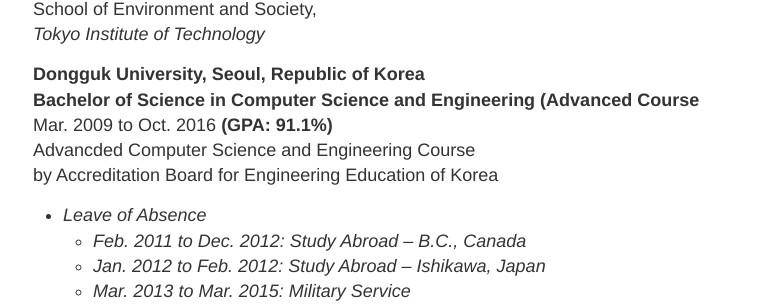
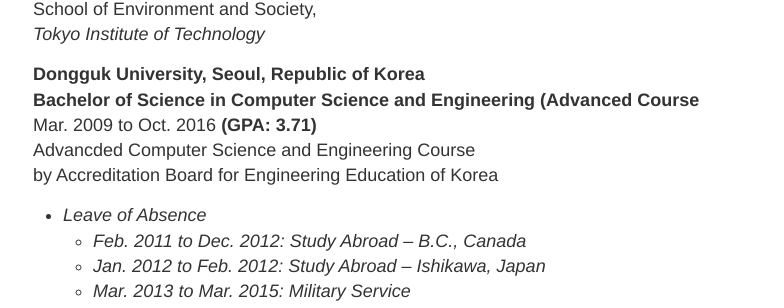
Before and after one commit to TangoEnSkai/tangoenskai.github.io, a Jekyll site: the page built from cv.md, in a window 1280 px wide and 900 px high, scrolled down 648 px. Shown: the part 145-453 px from the top of the window, without its empty margins (247-1031 px from the left). Built offline with Jekyll 4.4.1, drawn with Linux system fonts in a browser that asks for light colours.

Commit message:
Update GPA for undergraduate

```diff
--- a/cv.md
+++ b/cv.md
@@ -29,7 +29,7 @@
 
 **Dongguk University, Seoul, Republic of Korea**
 **Bachelor of Science in Computer Science and Engineering (Advanced Course**
-Mar. 2009 to Oct. 2016 **(GPA: 91.1%)**
+Mar. 2009 to Oct. 2016 **(GPA: 3.71)**
 Advancded Computer Science and Engineering Course
 by Accreditation Board for Engineering Education of Korea
 
```
